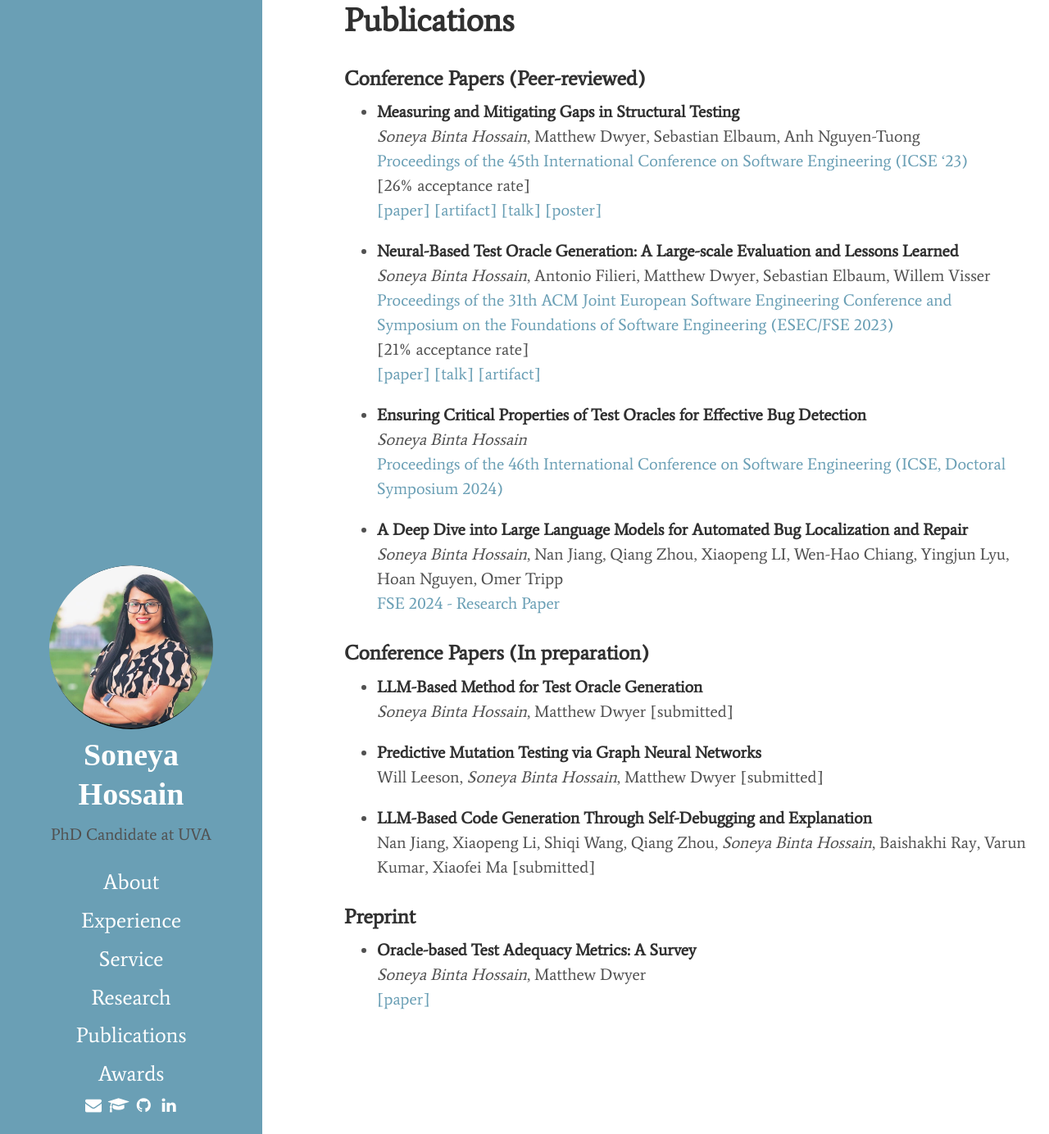
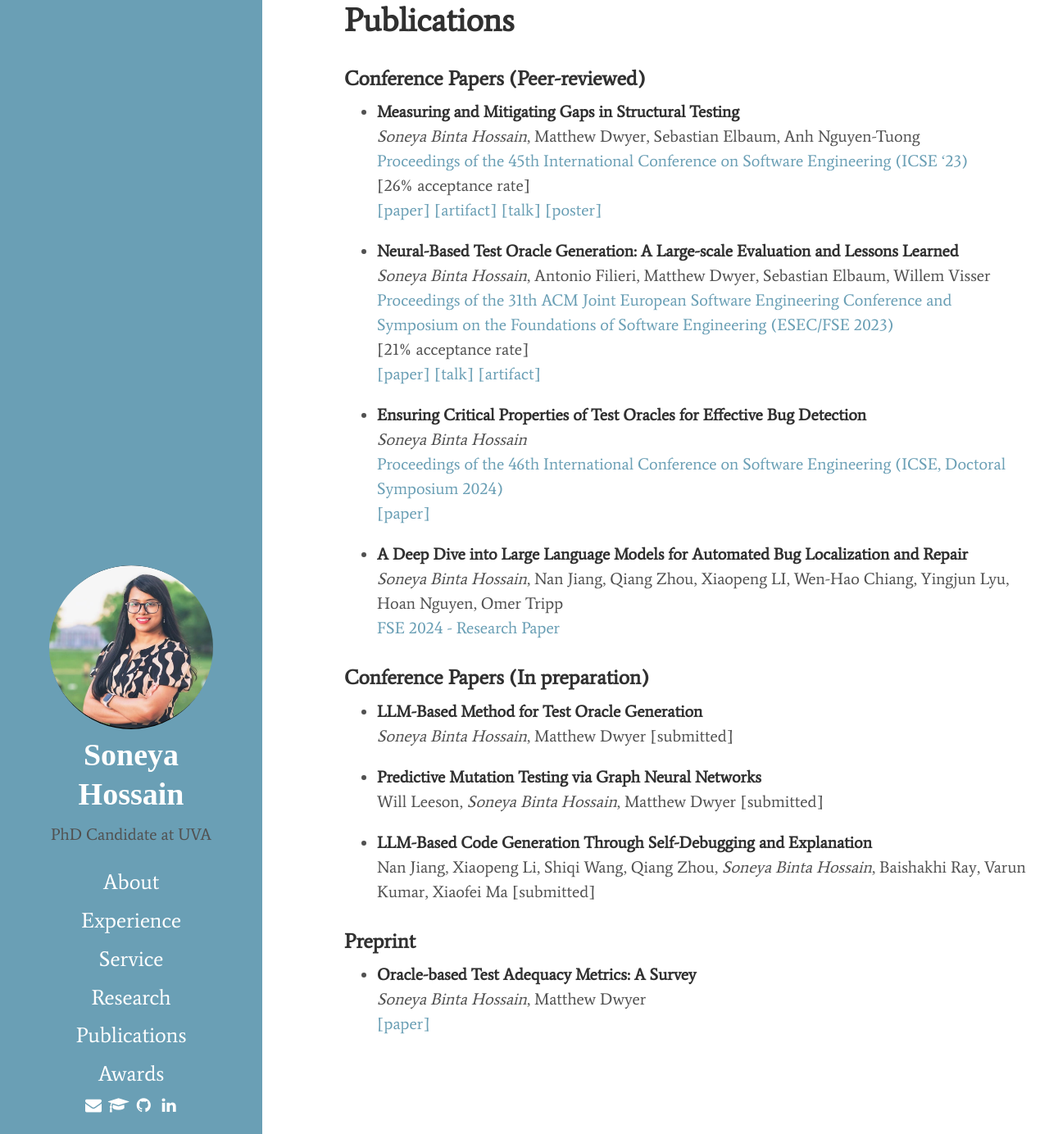
Before and after one commit to soneyahossain/soneyahossain.github.io, a Jekyll site: the page built from publications.md, in a window 1280 px wide and 1384 px high. Shown: the whole window at 82% size. Built offline with Jekyll 4.4.1, drawn with Linux system fonts in a browser that asks for light colours; cached includes are drawn as plain includes.

Commit message:
Update publications.md

```diff
--- a/publications.md
+++ b/publications.md
@@ -19,9 +19,10 @@
   [\[paper\]](https://dl.acm.org/doi/abs/10.1145/3611643.3616265) [\[talk\]]({{'/'|relative_url}}assets/presentations/FSE-2023-talk.pdf) [\[artifact\]](https://doi.org/10.6084/m9.figshare.21973091.v4)
 
 
-* **Ensuring Critical Properties of Test Oracles for Effective Bug Detection** <br />
+* **Ensuring Critical Properties of Test Oracles for Effective Bug Detection** <br/>
   *Soneya Binta Hossain* <br />
-  [Proceedings of the 46th International Conference on Software Engineering (ICSE, Doctoral Symposium 2024)](https://dl.acm.org/doi/10.1145/3639478.3639791)<br />
+  [Proceedings of the 46th International Conference on Software Engineering (ICSE, Doctoral Symposium 2024)](https://conf.researchr.org/details/icse-2024/icse-2024-doctoral-symposium/11/Ensuring-Critical-Properties-of-Test-Oracles-for-Effective-Bug-Detection)<br/>
+  [\[paper\]](https://dl.acm.org/doi/10.1145/3639478.3639791)
 
 
 * **A Deep Dive into Large Language Models for Automated Bug Localization and Repair** <br />
```
